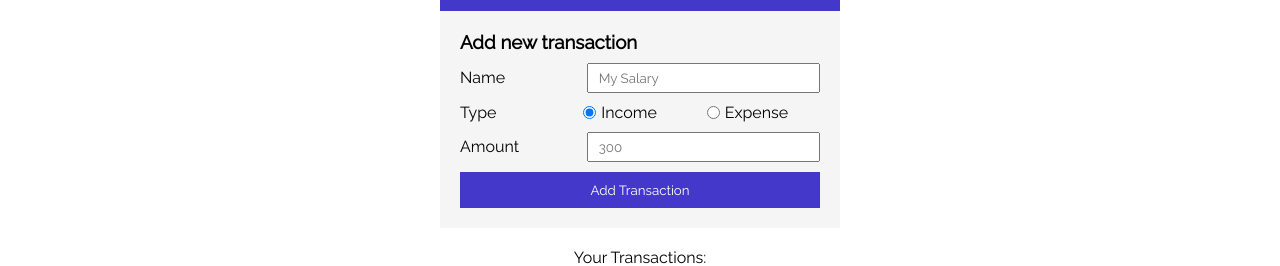
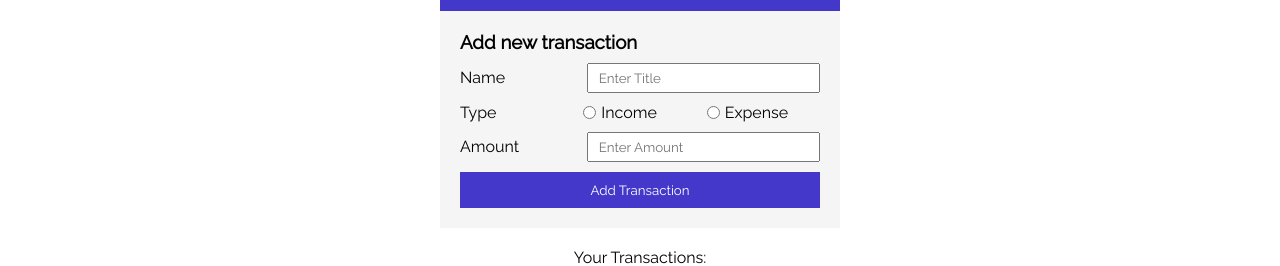
Before and after one commit to Siydulislam/react-redux-toolkit-expense-tracker, a React (Create React App) app: page / in a window 1280 px wide. Shown: the part 267-533 px from the top of the page. Built offline with nearby package versions, Linux system fonts and the light colour scheme.

Commit message:
feature-adding new transaction

```diff
--- a/src/components/Form.js
+++ b/src/components/Form.js
@@ -1,49 +1,82 @@
+import { useState } from "react";
+import { useDispatch, useSelector } from "react-redux";
+import { createTransaction } from "../features/transaction/transactionSlice";
+
 export default function Form() {
+    const [name, setName] = useState("");
+    const [type, setType] = useState("");
+    const [amount, setAmount] = useState("");
+    const dispatch = useDispatch();
+    const { isLoading, isError } = useSelector(state => state.transaction);
+
+    const handleCreate = e => {
+        e.preventDefault();
+        dispatch(createTransaction({
+            name,
+            type,
+            amount: Number(amount),
+        }))
+    }
+
     return (
         <div className="form">
             <h3>Add new transaction</h3>
 
+            <form onSubmit={handleCreate}>
                 <div className="form-group">
-                <label for="transaction_name">Name</label>
+                    <label>Name</label>
                     <input
                         type="text"
-                    name="transaction_name"
-                    placeholder="My Salary"
+                        name="name"
+                        placeholder="Enter Title"
+                        value={name}
+                        onChange={e => setName(e.target.value)}
+                        required
                     />
                 </div>
 
                 <div className="form-group radio">
-                <label for="transaction_type">Type</label>
+                    <label>Type</label>
                     <div className="radio_group">
                         <input
                             type="radio"
                             value="income"
-                        name="transaction_type"
-                        checked
+                            name="type"
+                            checked={type === "income"}
+                            onChange={e => setType("income")}
+                            required
                         />
-                    <label for="transaction_type">Income</label>
+                        <label>Income</label>
                     </div>
                     <div className="radio_group">
                         <input
                             type="radio"
                             value="expense"
-                        name="transaction_type"
+                            name="type"
                             placeholder="Expense"
+                            checked={type === "expense"}
+                            onChange={e => setType("expense")}
                         />
-                    <label for="transaction_type">Expense</label>
+                        <label>Expense</label>
                     </div>
                 </div>
 
                 <div className="form-group">
-                <label for="transaction_amount">Amount</label>
+                    <label>Amount</label>
                     <input
                         type="number"
-                    placeholder="300"
-                    name="transaction_amount"
+                        placeholder="Enter Amount"
+                        name="amount"
+                        value={amount}
+                        onChange={e => setAmount(e.target.value)}
+                        required
                     />
                 </div>
 
-            <button className="btn">Add Transaction</button>
+                <button disabled={isLoading} className="btn" type="submit">Add Transaction</button>
+
+                {!isLoading && isError && <p className="error">There was an error occured!</p>}
+            </form>
 
             <button className="btn cancel_edit">Cancel Edit</button>
         </div>
```
Also changed, not shown: 1 other file (tests, documents, lock files or other folders). Lines whose indentation alone changed are shown as unchanged.
